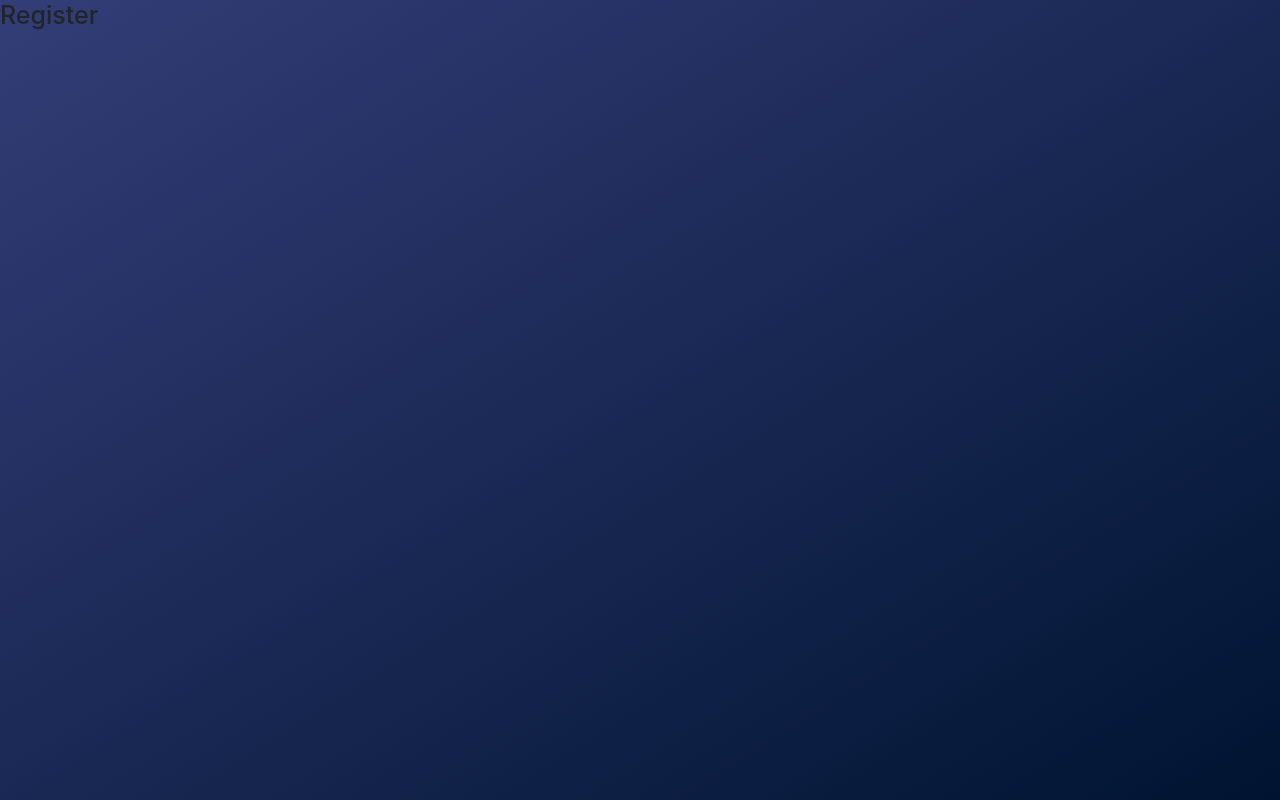
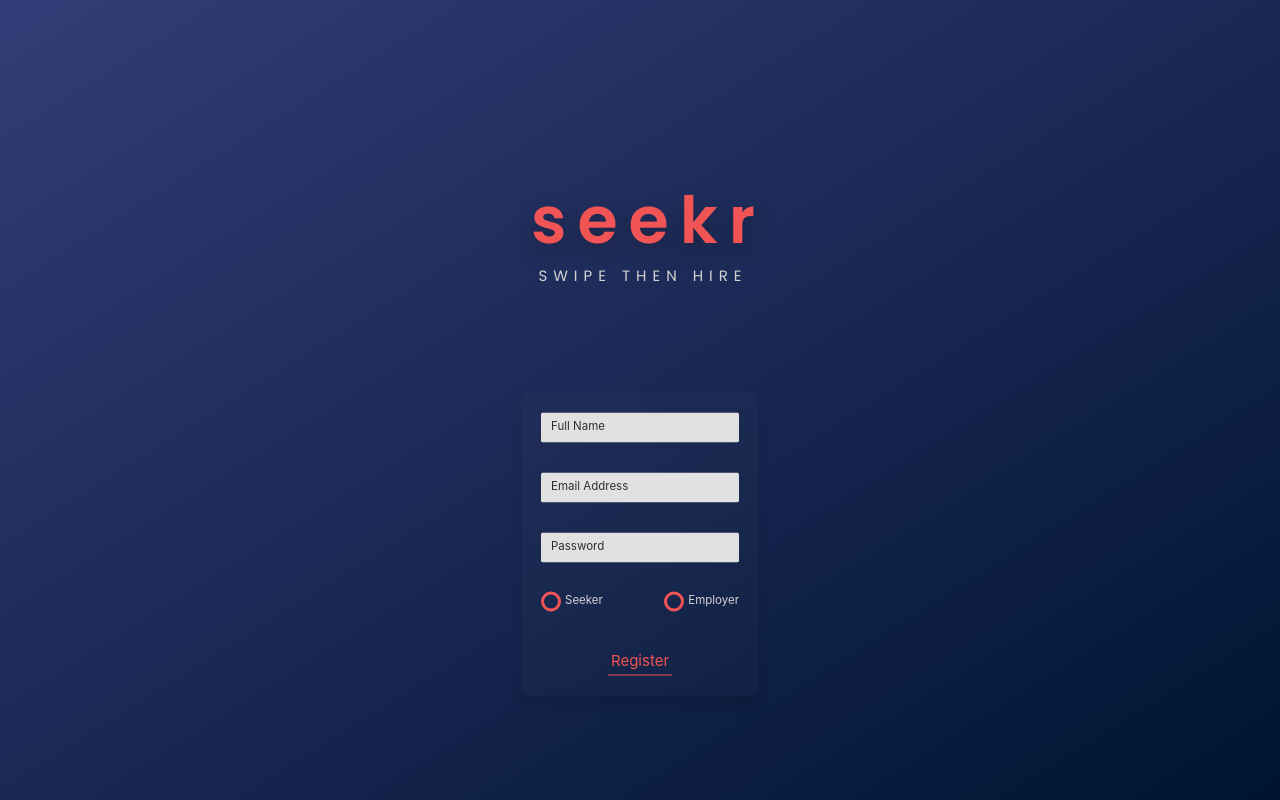
Before and after one commit to MLogan1998/seekr-client, a React (Create React App) app: page /register in a window 1280 px wide. Built offline with nearby package versions, Linux system fonts and the light colour scheme; sample sign-in values are in the browser's storage.

Commit message:
user auth wip

```diff
--- a/src/components/Seekr.js
+++ b/src/components/Seekr.js
@@ -17,7 +17,7 @@ export const Seekr = () => (
             }
         }} />
 
-        <Route path="/login" render={Login} />
+        <Route path="/login" render={props => <Login {...props}/>} />
         <Route path="/register" render={Register} />
     </>
 )
--- a/src/components/auth/Login.js
+++ b/src/components/auth/Login.js
@@ -1,10 +1,49 @@
-import React from "react"
+import React, { useState } from "react"
 import { Link } from 'react-router-dom'
-import Button from 'react-bootstrap/Button';
+// import Button from 'react-bootstrap/Button';
 
 
 
 export const Login = props => {
+  const [user, setUser] = useState({
+    email:"",
+    password:""
+  })
+
+  const handleControlledInputChange = (event) => {
+    const newUserState = Object.assign({}, user)
+    newUserState[event.target.id] = event.target.value
+    setUser(newUserState)
+}
+
+
+  const handleLogin = (e) => {
+    e.preventDefault();
+    return fetch("http://127.0.0.1:8000/login", {
+      method: "POST",
+      headers: {
+          "Content-Type": "application/json",
+          "Accept": "application/json"
+      },
+      body: JSON.stringify({
+          username: user.email,
+          password: user.password
+      })
+  })
+      .then(res => res.json())
+      .then(res => {
+          if ("valid" in res && res.valid && "token" in res) {
+              localStorage.setItem( "s_token", res.token )
+              localStorage.setItem("user_id", res.user_id)
+              props.history.push("/")
+          }
+          else {
+            props.history.push("/register")
+          }
+      })
+  }
+
+
   return (
     <div className="login__container">
       <div className="heading__container">
@@ -14,16 +53,16 @@ export const Login = props => {
       <div className="login__form">
         <form className="form" autoComplete="off">
           <div className="form__group">
-            <input id="email" type="email" className="form__input" placeholder="Email Address" required></input>
+            <input id="email" type="email" className="form__input" placeholder="Email Address" onChange={handleControlledInputChange} required></input>
             <label htmlFor="email" className="form__label">Email Address</label>
           </div>
           <div className="form__group">
-            <input id="password" type="password" className="form__input" placeholder="Password" required></input>
+            <input id="password" type="password" className="form__input" placeholder="Password" onChange={handleControlledInputChange} required></input>
             <label htmlFor="password" className="form__label">Password</label>
           </div>
-          <Link buttonvariant="link" id="btn-text2">Login</Link>
+          <Link to="#" onClick={handleLogin} buttonvariant="link" id="btn-text2">Login</Link>
         </form>
-        <Link className="login__link" to="/register">Not a member yet?</Link>
+        <Link className="login__link" to="/register" >Not a member yet?</Link>
       </div>
     </div>
   )
--- a/src/components/auth/Register.js
+++ b/src/components/auth/Register.js
@@ -1,9 +1,49 @@
 import React from "react"
+import { Link } from 'react-router-dom'
+import Button from 'react-bootstrap/Button';
+
+
 
 export const Register = props => {
   return (
-    <>
-      <h1>Register</h1>
-    </>
+    <div className="login__container">
+      <div className="heading__container">
+        <h1 className="heading__primary">seekr</h1>
+        <p className="heading__slogan">swipe then hire</p>
+      </div>
+      <div className="login__form">
+        <form className="form" autoComplete="off">
+          <div className="form__group">
+            <input id="fullname" type="text" className="form__input" placeholder="Full Name" required></input>
+            <label htmlFor="" className="form__label">Full Name</label>
+          </div>
+          <div className="form__group">
+            <input id="email" type="email" className="form__input" placeholder="Email Address" required></input>
+            <label htmlFor="email" className="form__label">Email Address</label>
+          </div>
+          <div className="form__group">
+            <input id="password" type="password" className="form__input" placeholder="Password" required></input>
+            <label htmlFor="password" className="form__label">Password</label>
+          </div>
+          <div className="form__group radio__container">
+            <div className="form__radio-group">
+                <input id="small" type="radio" className="form__radio-input" name="size" />
+                <label for="small" className="form__radio-label">
+                    <span className="form__radio-button"></span>
+                    Seeker
+                </label>
+            </div>
+            <div className="form__radio-group u-margin-bottom-4">
+                <input id="large" type="radio" className="form__radio-input" name="size" />
+                <label for="large" className="form__radio-label">
+                    <span className="form__radio-button"></span>
+                    Employer
+                </label>
+            </div>
+          </div>
+          <Link buttonvariant="link" id="btn-text2">Register</Link>
+        </form>
+      </div>
+    </div>
   )
 }
--- a/src/styles/layout/_login.scss
+++ b/src/styles/layout/_login.scss
@@ -84,37 +84,34 @@
     transform: translateY(-4rem)
   }
 
-  &__radio-group {
-    width: 49%;
-    display: inline-block;
-  }
-
   &__radio-input {
     display: none;
   }
 
   &__radio-label {
-    font-size: 1.6rem;
+    font-size: 1.15rem;
     cursor: pointer;
     position: relative;
-    padding-left: 4rem;
+    padding-left: 2.4rem;
+    color: $primary-grey
   }
 
   &__radio-button {
-    height: 3rem;
-    width: 3rem;
-    border: 5px solid $primary-red;
+    height: 2rem;
+    width: 2rem;
+    border: 3px solid $primary-red;
     border-radius: 50%;
     display: inline-block;
     position: absolute;
     top: -.4rem;
     left: 0;
+    margin-top: .4rem;
 
     &::after {
       content: '';
       display: block;
-      height: 1.3rem;
-      width: 1.3rem;
+      height: .7rem;
+      width: .7rem;
       border-radius: 50%;
       position: absolute;
       top: 50%;
@@ -130,3 +127,10 @@
     opacity: 1;
   }
 }
+
+.radio__container {
+  display: flex;
+  justify-content: space-between;
+  align-items: center;
+  margin-bottom: 4rem !important;
+}
```
